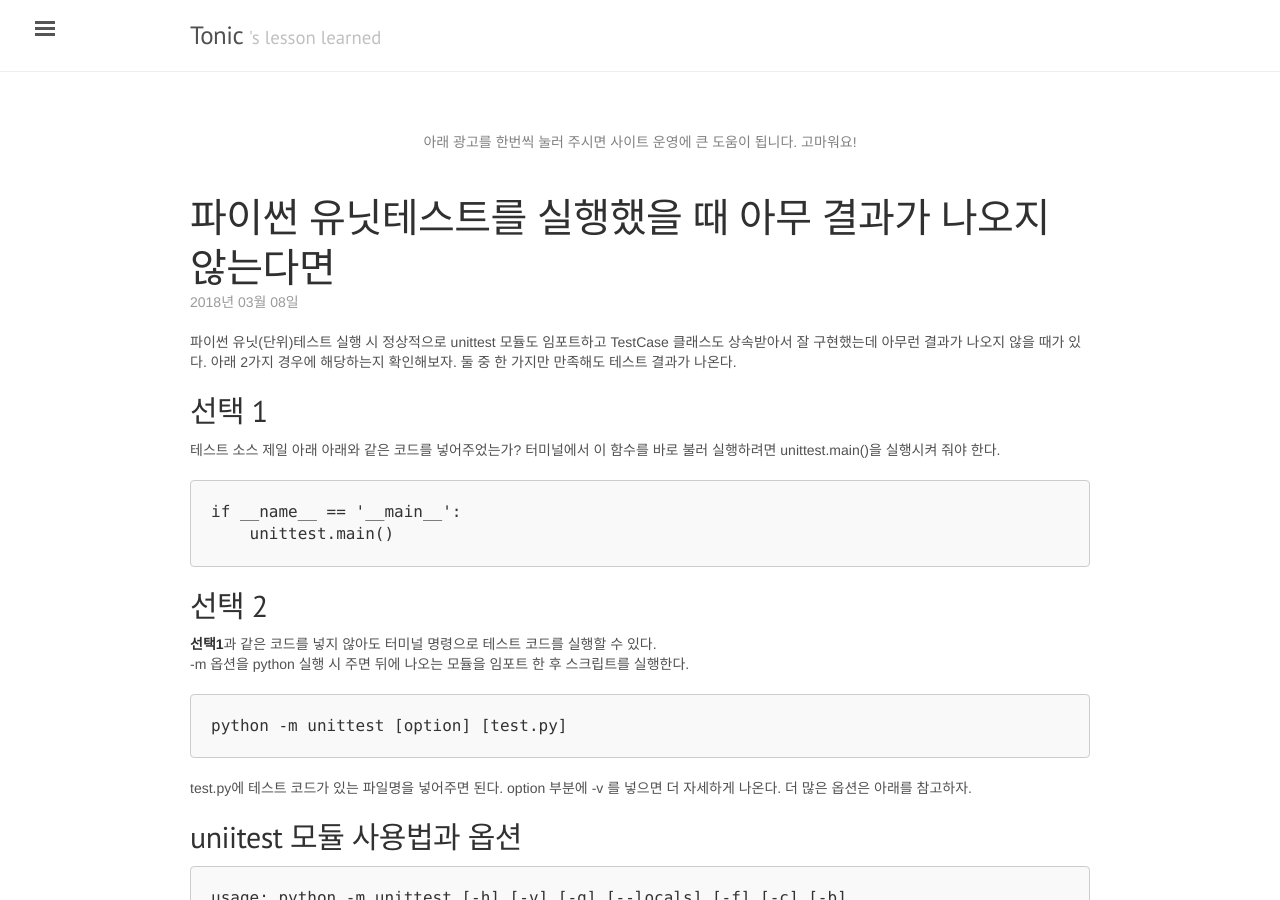
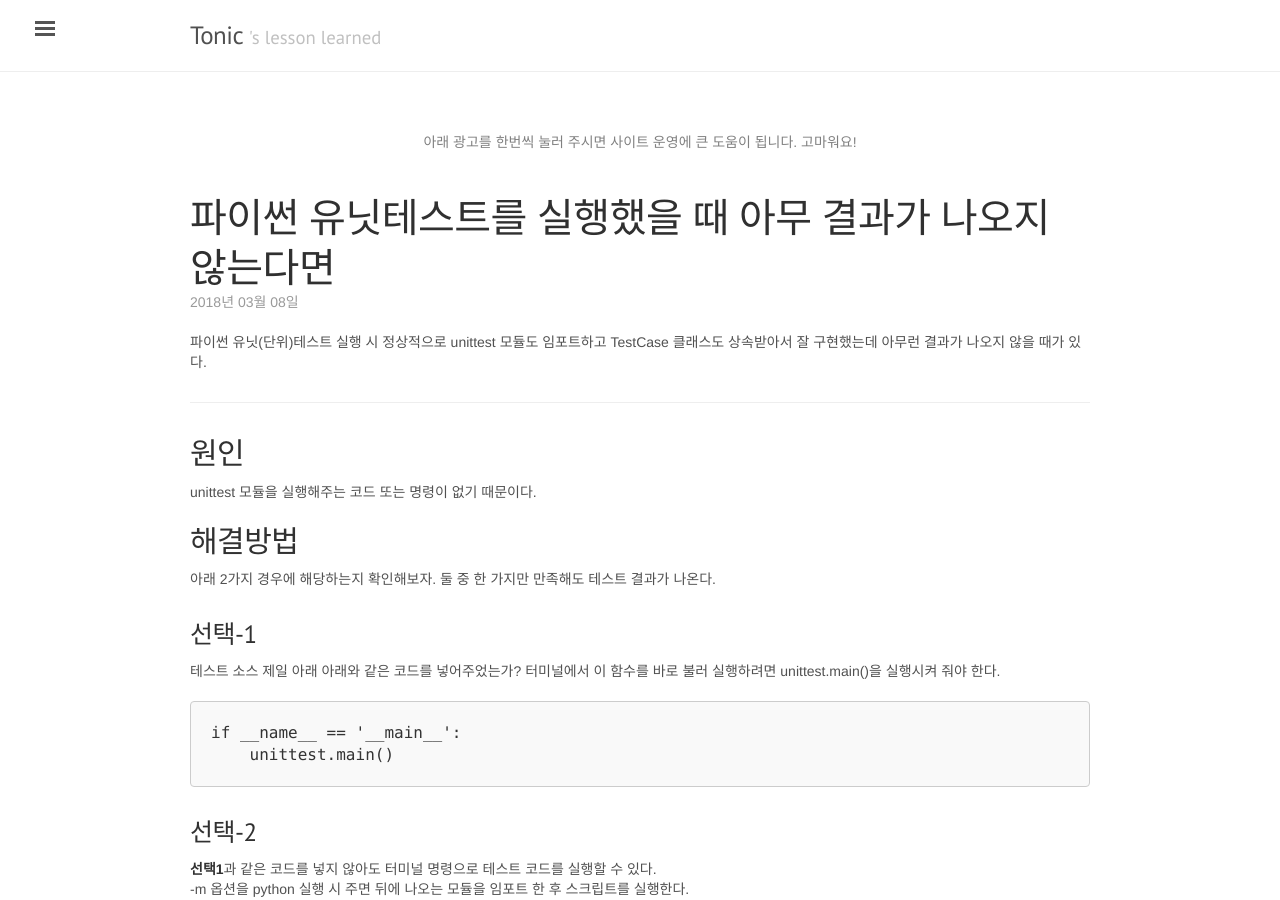
Before and after one commit to jwkcp/jwkcp.github.com, a Jekyll site: the page built from _posts/2018-03-08-why-python-unittest-not-working.md, in a window 1280 px wide and 900 px high. Built offline with Jekyll 4.4.1, drawn with Linux system fonts in a browser that asks for light colours; comment, search, counter and statistics services are not loaded.

Commit message:
modified

```diff
--- a/_posts/2018-03-08-why-python-unittest-not-working.md
+++ b/_posts/2018-03-08-why-python-unittest-not-working.md
@@ -5,16 +5,24 @@ tags: python
 comments: true
 ---
 
-파이썬 유닛(단위)테스트 실행 시 정상적으로 unittest 모듈도 임포트하고 TestCase 클래스도 상속받아서 잘 구현했는데 아무런 결과가 나오지 않을 때가 있다. 아래 2가지 경우에 해당하는지 확인해보자. 둘 중 한 가지만 만족해도 테스트 결과가 나온다.
+파이썬 유닛(단위)테스트 실행 시 정상적으로 unittest 모듈도 임포트하고 TestCase 클래스도 상속받아서 잘 구현했는데 아무런 결과가 나오지 않을 때가 있다.
 
-## 선택 1
+---
+
+## 원인
+unittest 모듈을 실행해주는 코드 또는 명령이 없기 때문이다.
+
+## 해결방법
+아래 2가지 경우에 해당하는지 확인해보자. 둘 중 한 가지만 만족해도 테스트 결과가 나온다.
+
+### 선택-1
 테스트 소스 제일 아래 아래와 같은 코드를 넣어주었는가? 터미널에서 이 함수를 바로 불러 실행하려면 unittest.main()을 실행시켜 줘야 한다.
 ~~~
 if __name__ == '__main__':
     unittest.main()
 ~~~
 
-## 선택 2
+### 선택-2
 **선택1**과 같은 코드를 넣지 않아도 터미널 명령으로 테스트 코드를 실행할 수 있다.
 -m 옵션을 python 실행 시 주면 뒤에 나오는 모듈을 임포트 한 후 스크립트를 실행한다.
 ~~~
```
